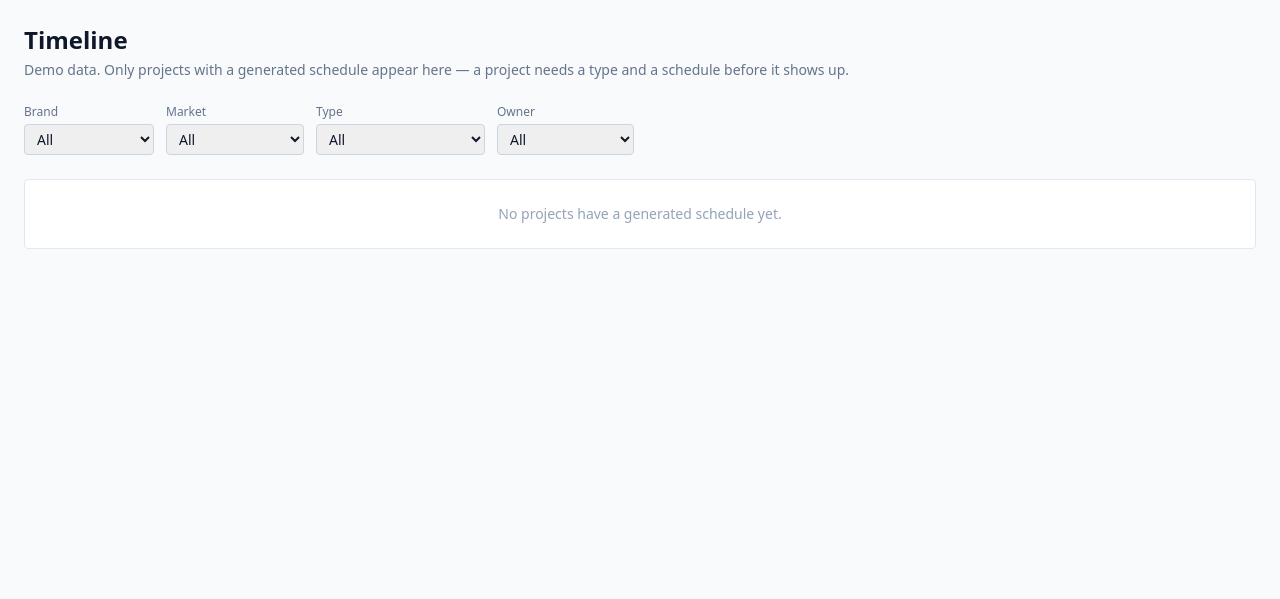
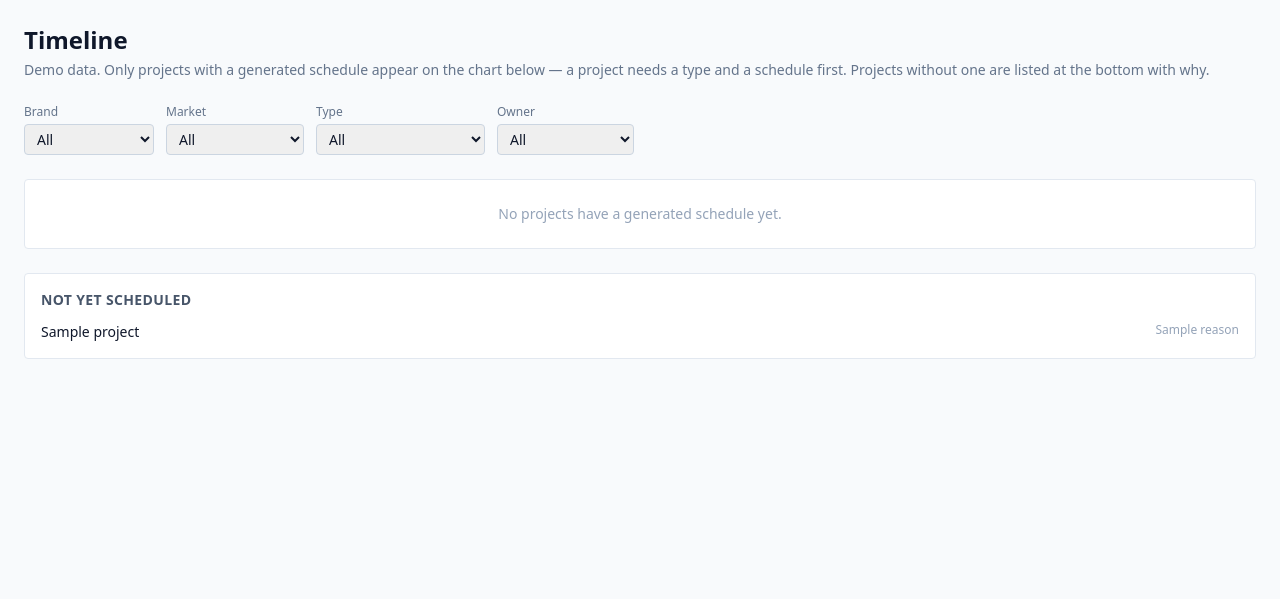
Before and after one commit to nnamdinnprod-commits/creativeops-studio, a FastAPI app: template app/templates/timeline.html in a window 1280 px wide. Shown: the part 48-647 px from the top of the page. Run offline with FastAPI, Linux system fonts and the light colour scheme; the template is opened without the code that fills it: most values are stand-ins (such as "Sample title", 1, 10 or a date in 2020); some libraries are stand-ins or nearby versions.

Commit message:
Timeline: state a reason for unscheduled projects; lock the tile invariant
a) An absent project on /timeline read as a bug, not a limit -- the two
   projects with no deliverables to infer a type from just weren't
   shown. Now listed in a "Not yet scheduled" footnote with why ("no
   deliverables defined yet", or "deliverables don't match a known
   project type" for the case that doesn't exist in seed data but could
   for a live-created one). Shown unfiltered, since the brand/market/
   type/owner controls describe the chart, not this footnote.

b) Added a regression test locking down on_track + at_risk + blocked
   == active against the full seed data -- these three tiles disagreed
   with each other for two review rounds (REVIEW_02.md P2,
   REVIEW_03.md R1/item 2), so now that they reconcile it's worth
   making that fact something the suite checks, not just something
   verified by hand once.

Full suite: 204 passed, 2 failed -- the same pre-existing, parked
test_assignment.py failures, untouched. Both screens verified live.

Co-Authored-By: Claude Sonnet 5 <noreply@anthropic.com>
Claude-Session: https://claude.ai/code/session_016s6vVFKmcA2ETfbdrGKaYm

```diff
--- a/app/templates/timeline.html
+++ b/app/templates/timeline.html
@@ -3,7 +3,7 @@
 {% block title %}Timeline — CreativeOps Studio{% endblock %}
 {% block content %}
 <h1 class="text-2xl font-semibold">Timeline</h1>
-<p class="text-slate-500 mt-1 text-sm">Demo data. Only projects with a generated schedule appear here — a project needs a type and a schedule before it shows up.</p>
+<p class="text-slate-500 mt-1 text-sm">Demo data. Only projects with a generated schedule appear on the chart below — a project needs a type and a schedule first. Projects without one are listed at the bottom with why.</p>
 
 <form method="get" action="/timeline" class="mt-6 flex flex-wrap gap-3 text-sm items-end">
     <div>
@@ -226,4 +226,18 @@
 </div>
 </div>
 {% endif %}
+
+{% if unscheduled_projects %}
+<div class="mt-6 bg-white border border-slate-200 rounded p-4">
+    <h2 class="text-sm font-semibold text-slate-600 uppercase tracking-wide">Not yet scheduled</h2>
+    <ul class="mt-3 space-y-2 text-sm">
+        {% for entry in unscheduled_projects %}
+        <li class="flex justify-between gap-2">
+            {{ project_ref(entry.project.id, entry.project.name, "hover:underline") }}
+            <span class="text-slate-400 text-xs whitespace-nowrap">{{ entry.reason }}</span>
+        </li>
+        {% endfor %}
+    </ul>
+</div>
+{% endif %}
 {% endblock %}
```
Also changed, not shown: app/routes/timeline.py (+15 -1 lines), tests/test_dashboard.py (+29 -0 lines), tests/test_timeline.py (+18 -0 lines).
